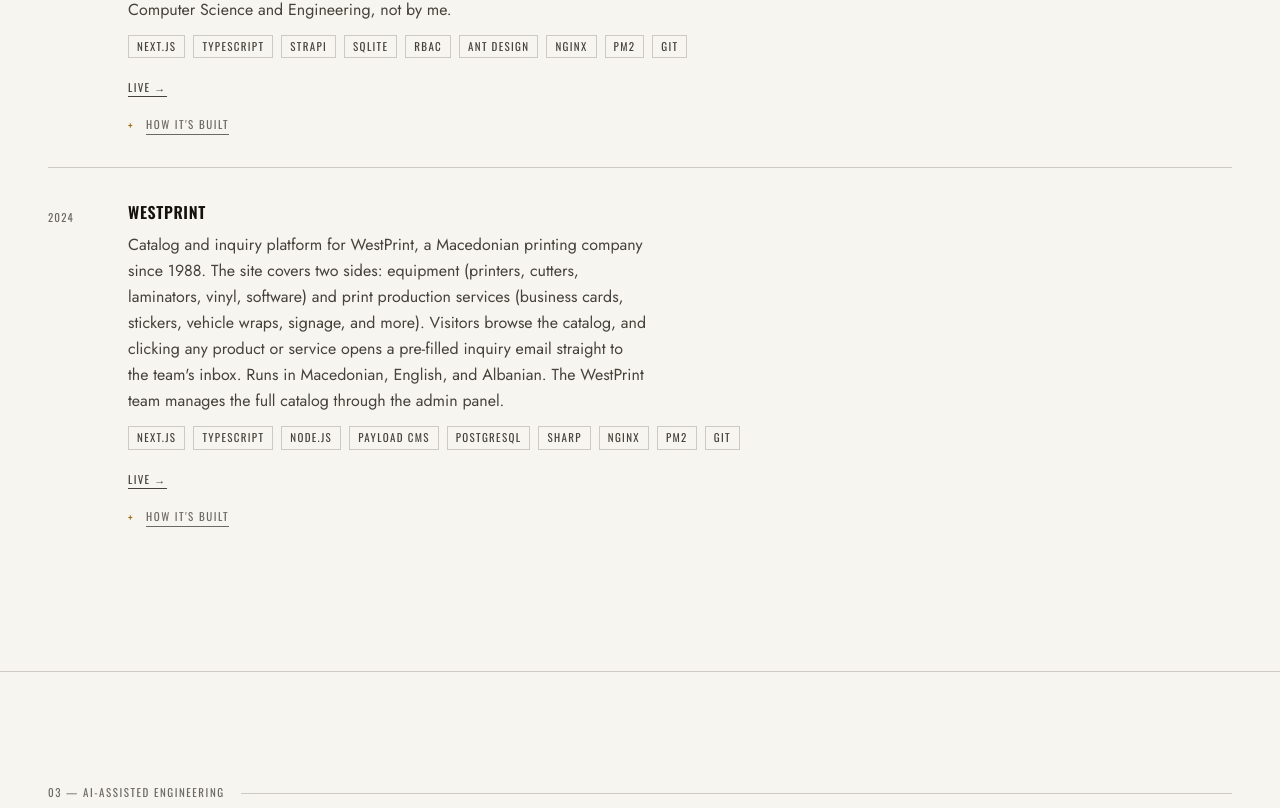
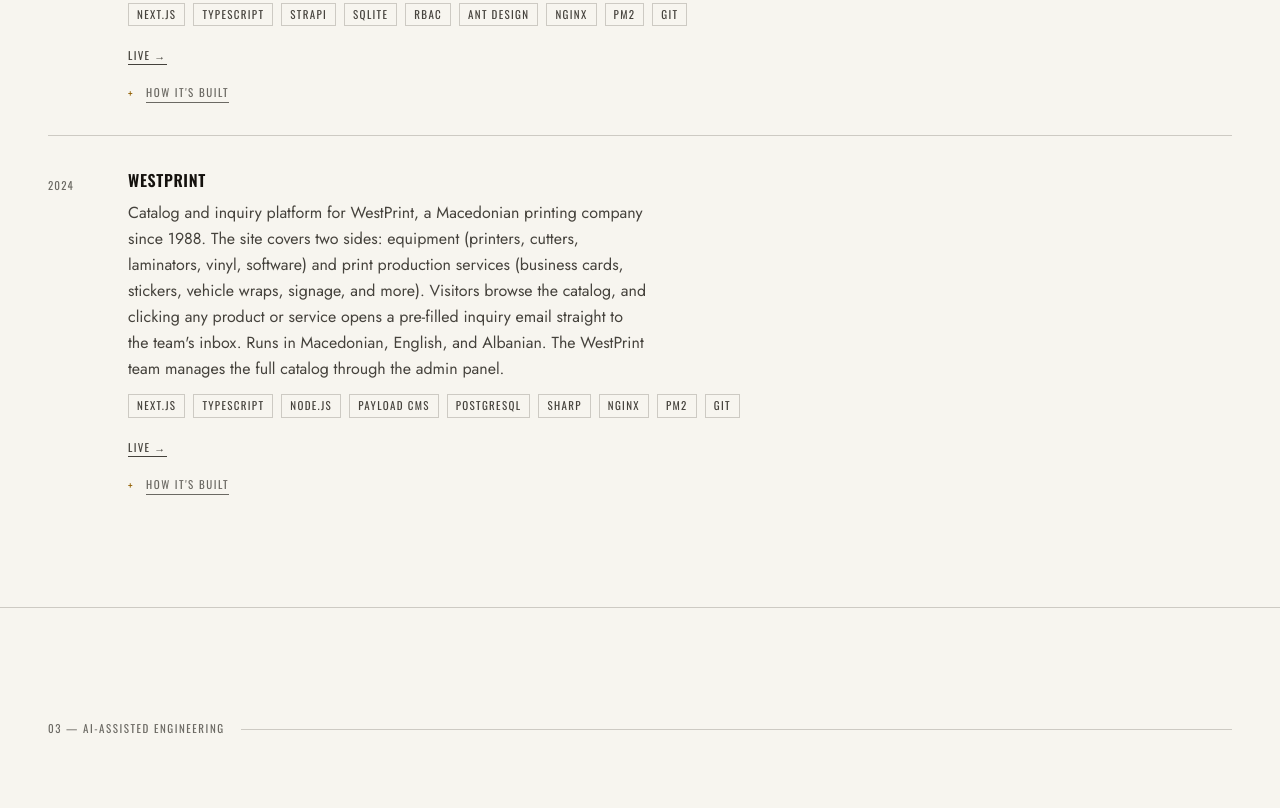
Before and after one commit to gokjialeksandrovski/my-website, a Next.js app: page / in a window 1280 px wide. Shown: the part 3072-3880 px from the top of the page. Built offline with nearby package versions, Linux system fonts and the light colour scheme; no server answers.

Commit message:
fix(layout): even out spacing between sections

```diff
--- a/components/sections/AiEngineering.tsx
+++ b/components/sections/AiEngineering.tsx
@@ -12,7 +12,7 @@ export const AiEngineering = () => {
       <SectionLabel label={dict.aiEngineering.sectionLabel} />
       <dl className="divide-y divide-(--rule)">
         {dict.aiEngineering.practices.map(({ label, text }) => (
-          <div key={label} className="py-8 grid grid-cols-1 md:grid-cols-[160px_1fr] gap-y-3 gap-x-8">
+          <div key={label} className="py-8 last:pb-0 grid grid-cols-1 md:grid-cols-[160px_1fr] gap-y-3 gap-x-8">
             <dt className="font-display text-[11px] tracking-widest uppercase text-(--text-muted) leading-snug pt-1">
               {label}
             </dt>
--- a/components/sections/Education.tsx
+++ b/components/sections/Education.tsx
@@ -12,7 +12,7 @@ interface EducationRowProps {
 }
 
 const EducationRow = ({ entry, periodLabel }: EducationRowProps) => (
-  <div className="py-8 grid grid-cols-1 md:grid-cols-[160px_1fr] gap-y-3 gap-x-8">
+  <div className="py-8 last:pb-0 grid grid-cols-1 md:grid-cols-[160px_1fr] gap-y-3 gap-x-8">
     <span className="font-display text-[11px] tracking-widest uppercase text-(--text-muted) leading-snug pt-0.5">
       {periodLabel}
     </span>
--- a/components/sections/Experience.tsx
+++ b/components/sections/Experience.tsx
@@ -39,7 +39,7 @@ interface ExperienceRowProps {
 }
 
 const ExperienceRow = ({ entry, periodLabel, currentPositionLabel }: ExperienceRowProps) => (
-  <div className="py-8 grid grid-cols-1 md:grid-cols-[160px_1fr_1.4fr] gap-y-3 gap-x-8">
+  <div className="py-8 last:pb-0 grid grid-cols-1 md:grid-cols-[160px_1fr_1.4fr] gap-y-3 gap-x-8">
     <div className="flex items-center gap-2 self-start pt-1">
       <span className="font-display text-[11px] tracking-widest uppercase text-(--text-muted) leading-snug">
         {periodLabel}
--- a/components/sections/ProjectRow.tsx
+++ b/components/sections/ProjectRow.tsx
@@ -35,7 +35,7 @@ export const ProjectRow = ({ project }: { project: Project }) => {
   const collapsibleId = `technical-${project.id}`
 
   return (
-    <div className="py-8 grid grid-cols-1 md:grid-cols-[48px_1fr] gap-4 md:gap-8">
+    <div className="py-8 last:pb-0 grid grid-cols-1 md:grid-cols-[48px_1fr] gap-4 md:gap-8">
       <div className="pt-1">
         <span className="font-display text-[11px] tracking-widest tabular-nums text-(--text-muted)">
           {project.year}
```
Also changed, not shown: 1 other file (tests, documents, lock files or other folders).
